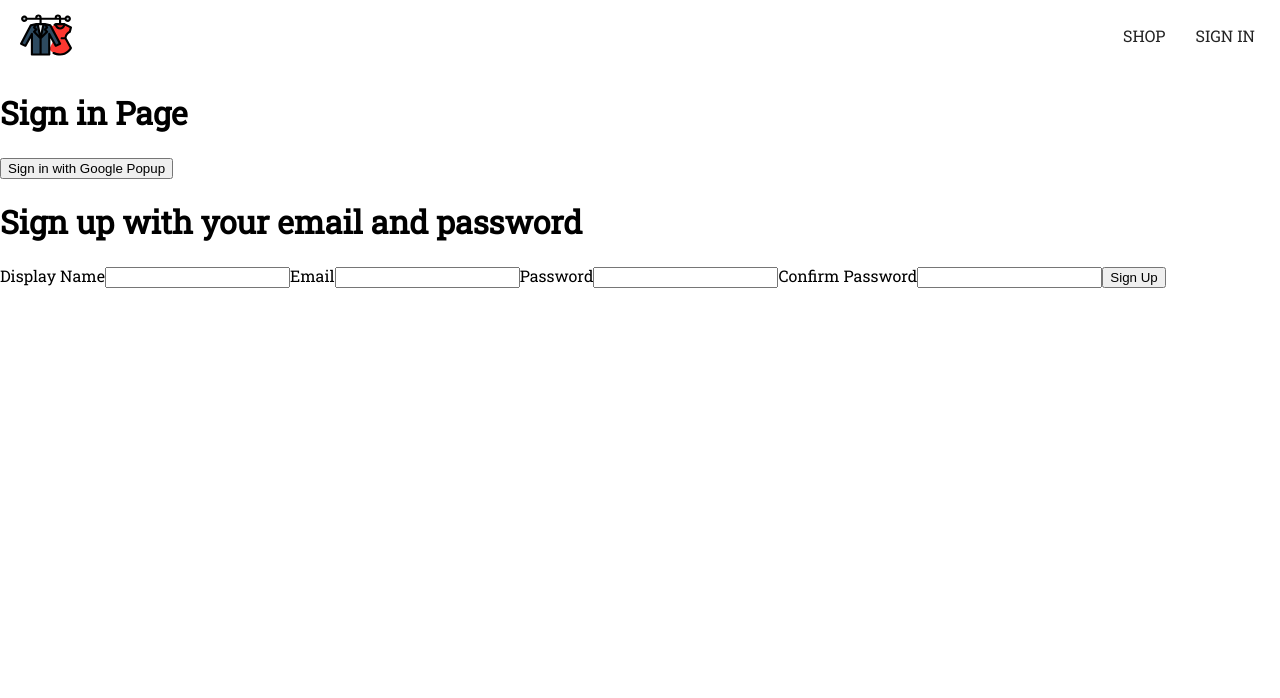
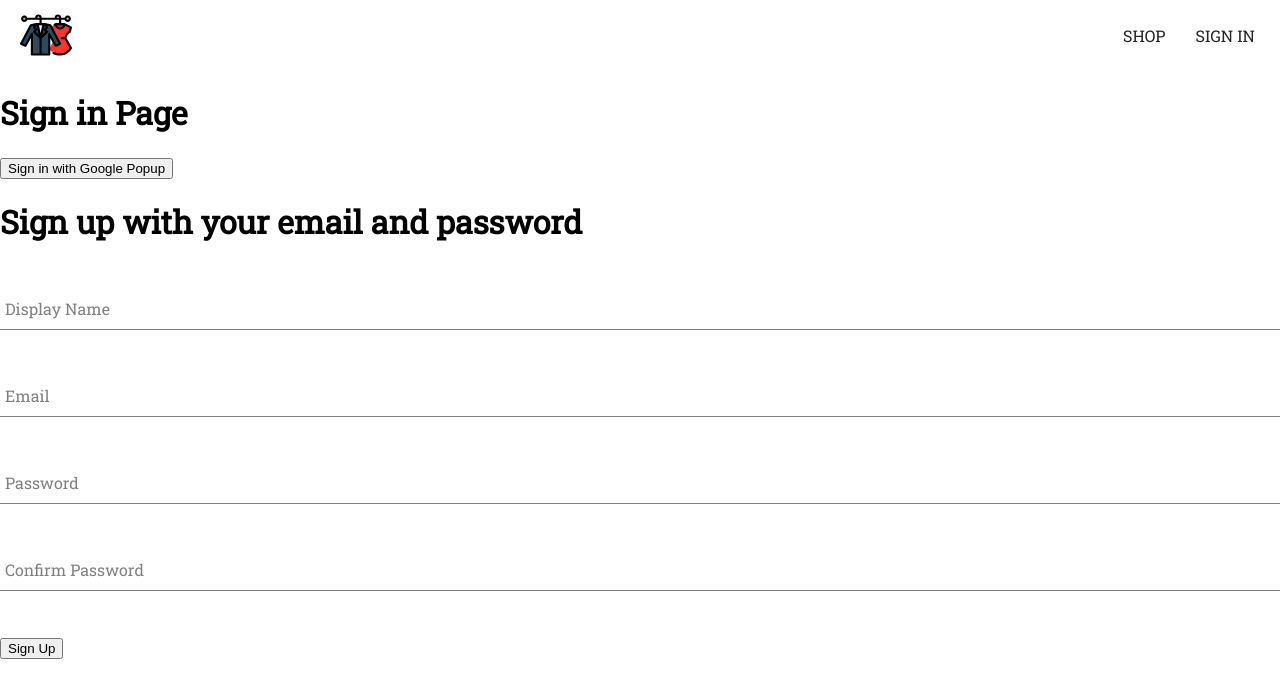
Before and after one commit to Dhruvjit/reactv18-ecommerce, a React (Create React App) app in the folder ecommerce/: page /sign-in in a window 1280 px wide. Shown: the top 698 px of the page. Built offline with nearby package versions, Linux system fonts and the light colour scheme.

Commit message:
[98, 99, 100] added signup functionality using email, pass, and add styling

```diff
--- /dev/null
+++ b/ecommerce/src/components/form-input/form-input.component.jsx
@@ -0,0 +1,19 @@
+import './form-input.styles.scss';
+
+const FormInput = ({label, inputOptions}) => {
+    return (
+        <div className="group">
+            <input className="form-input" {...inputOptions}/>
+            {
+                label &&
+                (
+                    <label className={`${inputOptions.value.length ? 'shrink' : ''} form-input-label`}>
+                        {label}
+                    </label>
+                )
+            }
+        </div>
+    )
+}
+
+export default FormInput;
--- /dev/null
+++ b/ecommerce/src/components/form-input/form-input.styles.scss
@@ -0,0 +1,54 @@
+$sub-color: grey;
+$main-color: black;
+
+@mixin shrinkLabel {
+  top: -14px;
+  font-size: 12px;
+  color: $main-color;
+}
+
+.group {
+  position: relative;
+  margin: 45px 0;
+
+  .form-input {
+    background: none;
+    background-color: white;
+    color: $sub-color;
+    font-size: 18px;
+    padding: 10px 10px 10px 5px;
+    display: block;
+    width: 100%;
+    border: none;
+    border-radius: 0;
+    border-bottom: 1px solid $sub-color;
+    margin: 25px 0;
+
+    &:focus {
+      outline: none;
+    }
+
+    &:focus ~ .form-input-label {
+      @include shrinkLabel();
+    }
+  }
+
+  input[type='password'] {
+    letter-spacing: 0.3em;
+  }
+
+  .form-input-label {
+    color: $sub-color;
+    font-size: 16px;
+    font-weight: normal;
+    position: absolute;
+    pointer-events: none;
+    left: 5px;
+    top: 10px;
+    transition: 300ms ease all;
+
+    &.shrink {
+      @include shrinkLabel();
+    }
+  }
+}
--- a/ecommerce/src/components/sign-up-form/sign-up-form.component.jsx
+++ b/ecommerce/src/components/sign-up-form/sign-up-form.component.jsx
@@ -1,4 +1,6 @@
 import { useState } from "react";
+import { createAuthUserWithEmailAndPassword, createUserDocumentFromAuth } from "../../utils/firebase.utils";
+import FormInput from "../form-input/form-input.component";
 
 const defaultFormFields = {
     displayName: '',
@@ -11,9 +13,47 @@
 
     const [formFields, setFormFields] = useState(defaultFormFields);
     const {displayName, email, password, confirmPassword} = formFields;
+
+    const resetFormFields = () => {
+        setFormFields(defaultFormFields);
+    }
+    const handleSubmit = async (event) => {
+        event.preventDefault();
+        if(password !== confirmPassword){
+            alert("passwords donot match...");
+            return;
+        }
+        try{
+            const {user} = await createAuthUserWithEmailAndPassword(email, password);
+            /* user may/may not return displayName value fo us,
+               hence we send it separately to create document method just in case we dont have it.
+               this will prevent it from creating document with null value
+            */
+            if(user){
+                await createUserDocumentFromAuth(user, {displayName});
+                resetFormFields();
+            }else{
+                alert('Problems creating user - createAuthUserWithEmailAndPassword ...');
+            }
+        }catch(error){
+            if(error.code === 'auth/email-already-in-use'){
+                alert('Cannot create user, email already in use.');
+            }else{
+                console.log('error creating the user ', error.message);
+            }
+        }
+    }
+
     const handleChange = (event) => {
         const {name, value} = event.target;
-        /* take item inside name and assign it to name, similarly do the same for value */
+        /* take item inside object and assign it to relevant
+            corresponding value:
+
+            var myObject = {};
+            myObject[key] = "value";
+
+            so in our case, displayName: dhruvjit, email: dhr@yopmail.com and etc.
+        */
         setFormFields({
             ...formFields, [name]:value
         });
@@ -22,23 +62,51 @@
     return (
         <div>
             <h1>Sign up with your email and password</h1>
-            <form onSubmit={() => {}}>
+            <form onSubmit={handleSubmit}>
 
                 {/*  */}
-                <label>Display Name</label>
-                <input type="text" required onChange={handleChange} name="displayName" value={displayName}/>
+                <FormInput label="Display Name"
+                    inputOptions = {{
+                        type:'text',
+                        required: true,
+                        onChange:handleChange,
+                        name:'displayName',
+                        value:displayName
+                    }}
+                />
 
                 {/*  */}
-                <label>Email</label>
-                <input type="email" required onChange={handleChange} name="email" value={email}/>
+                <FormInput label="Email"
+                    inputOptions = {{
+                        type:'email',
+                        required: true,
+                        onChange:handleChange,
+                        name:'email',
+                        value:email
+                    }}
+                />
 
                 {/*  */}
-                <label>Password</label>
-                <input type="password" required onChange={handleChange} name="password" value={password}/>
+                <FormInput label="Password"
+                    inputOptions = {{
+                        type:'password',
+                        required: true,
+                        onChange:handleChange,
+                        name:'password',
+                        value:password
+                    }}
+                />
 
                 {/*  */}
-                <label>Confirm Password</label>
-                <input type="password" required onChange={handleChange} name="confirmPassword" value={confirmPassword}/>
+                <FormInput label="Confirm Password"
+                    inputOptions = {{
+                        type:'password',
+                        required: true,
+                        onChange:handleChange,
+                        name:'confirmPassword',
+                        value:confirmPassword
+                    }}
+                />
 
                 <button type="submit">
                     Sign Up
--- a/ecommerce/src/utils/firebase.utils.js
+++ b/ecommerce/src/utils/firebase.utils.js
@@ -9,7 +9,7 @@
 // Import the functions you need from the SDKs you need
 import { initializeApp } from "firebase/app";
 // TODO: Add SDKs for Firebase products that you want to use
-import { getAuth, signInWithRedirect, signInWithPopup, GoogleAuthProvider } from "firebase/auth";
+import { getAuth, signInWithRedirect, signInWithPopup, GoogleAuthProvider, createUserWithEmailAndPassword } from "firebase/auth";
 import {getFirestore, doc, getDoc, setDoc} from 'firebase/firestore'
 // https://firebase.google.com/docs/web/setup#available-libraries
 
@@ -45,7 +45,7 @@
 
 export const db = getFirestore();
 
-export const createUserDocumentFromAuth = async (userAuth) => {
+export const createUserDocumentFromAuth = async (userAuth, additionalInformation={}) => {
     /* creates a virtual path with 'users' as document name that
         points to the unique id received from userAuth obj
     */
@@ -64,13 +64,19 @@
                 {
                     displayName,
                     email,
-                    createdAt
+                    createdAt,
+                    ...additionalInformation
                 }
             );
         }catch(error){
-            console.log('error creating the user ', error.message);
+            console.log('error creating the user document ', error.message);
         }
     }
     // if user data already exists
     return userDocRef;
+};
+
+export const createAuthUserWithEmailAndPassword = async (email, password) => {
+    if(!email || !password) return;
+    return await createUserWithEmailAndPassword(auth, email, password);
 }
```
